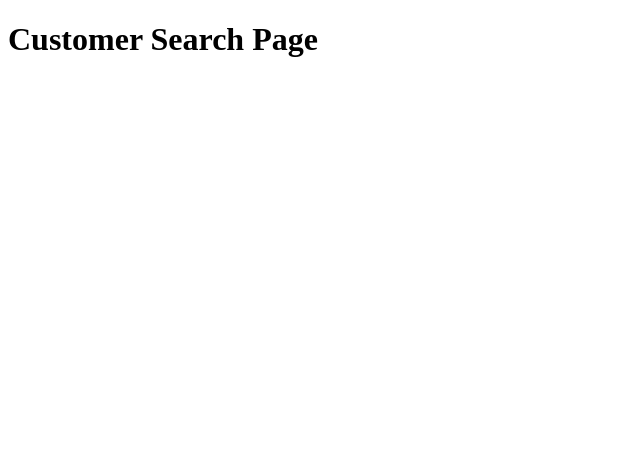
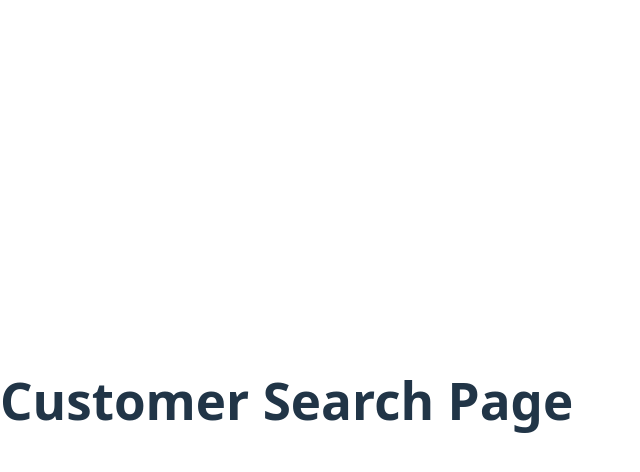
Before and after one commit to wwu-cs450/Splash-Zone-CMS, a React (Vite) app in the folder cms-app/: page / in a window 1280 px wide. Shown: the top 472 px of the page, without its empty margins (0-640 px from the left). Built offline with nearby package versions, Linux system fonts and the light colour scheme.

Commit message:
Reseting index.css

```diff
--- a/cms-app/src/index.css
+++ b/cms-app/src/index.css
@@ -1,55 +1,68 @@
-/* Homepage Styles */
-.homepage {
-  text-align: center;
-  padding: 2rem;
-  min-height: 100vh;
-  display: flex;
-  flex-direction: column;
-  justify-content: space-between;
+:root {
+  font-family: system-ui, Avenir, Helvetica, Arial, sans-serif;
+  line-height: 1.5;
+  font-weight: 400;
+
+  color-scheme: light dark;
+  color: rgba(255, 255, 255, 0.87);
+  background-color: #242424;
+
+  font-synthesis: none;
+  text-rendering: optimizeLegibility;
+  -webkit-font-smoothing: antialiased;
+  -moz-osx-font-smoothing: grayscale;
 }
 
-.homepage-header h1 {
-  color: #2c5530;
-  margin-bottom: 0.5rem;
+a {
+  font-weight: 500;
+  color: #646cff;
+  text-decoration: inherit;
+}
+a:hover {
+  color: #535bf2;
 }
 
-.homepage-header p {
-  color: #666;
-  font-size: 1.2rem;
+body {
+  margin: 0;
+  display: flex;
+  place-items: center;
+  min-width: 320px;
+  min-height: 100vh;
 }
 
-.nav-grid {
-  display: grid;
-  grid-template-columns: repeat(auto-fit, minmax(250px, 1fr));
-  gap: 2rem;
-  max-width: 800px;
-  margin: 3rem auto;
+h1 {
+  font-size: 3.2em;
+  line-height: 1.1;
 }
 
-.nav-card {
-  display: block;
-  padding: 2rem;
-  background: #f8f9fa;
-  border: 2px solid #e9ecef;
+button {
   border-radius: 8px;
-  text-decoration: none;
-  color: #333;
-  transition: all 0.3s ease;
+  border: 1px solid transparent;
+  padding: 0.6em 1.2em;
+  font-size: 1em;
+  font-weight: 500;
+  font-family: inherit;
+  background-color: #1a1a1a;
+  cursor: pointer;
+  transition: border-color 0.25s;
+}
+button:hover {
+  border-color: #646cff;
+}
+button:focus,
+button:focus-visible {
+  outline: 4px auto -webkit-focus-ring-color;
 }
 
-.nav-card:hover {
-  background: #e9ecef;
-  border-color: #2c5530;
-  transform: translateY(-2px);
+@media (prefers-color-scheme: light) {
+  :root {
+    color: #213547;
+    background-color: #ffffff;
+  }
+  a:hover {
+    color: #747bff;
+  }
+  button {
+    background-color: #f9f9f9;
+  }
 }
-
-.nav-card h3 {
-  margin-bottom: 0.5rem;
-  color: #2c5530;
-}
-
-.homepage-footer {
-  margin-top: auto;
-  color: #666;
-  padding-top: 2rem;
-}
```
